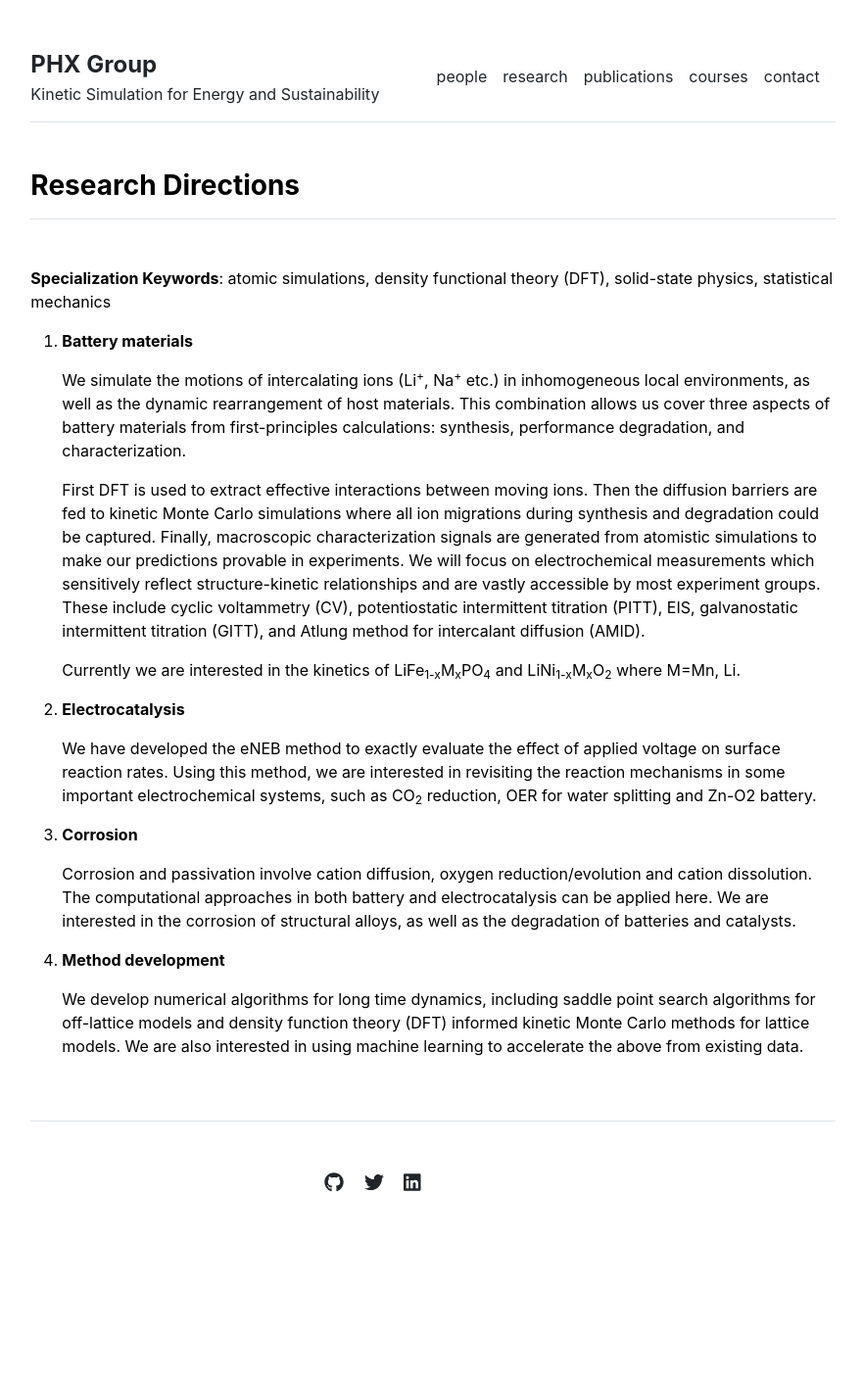
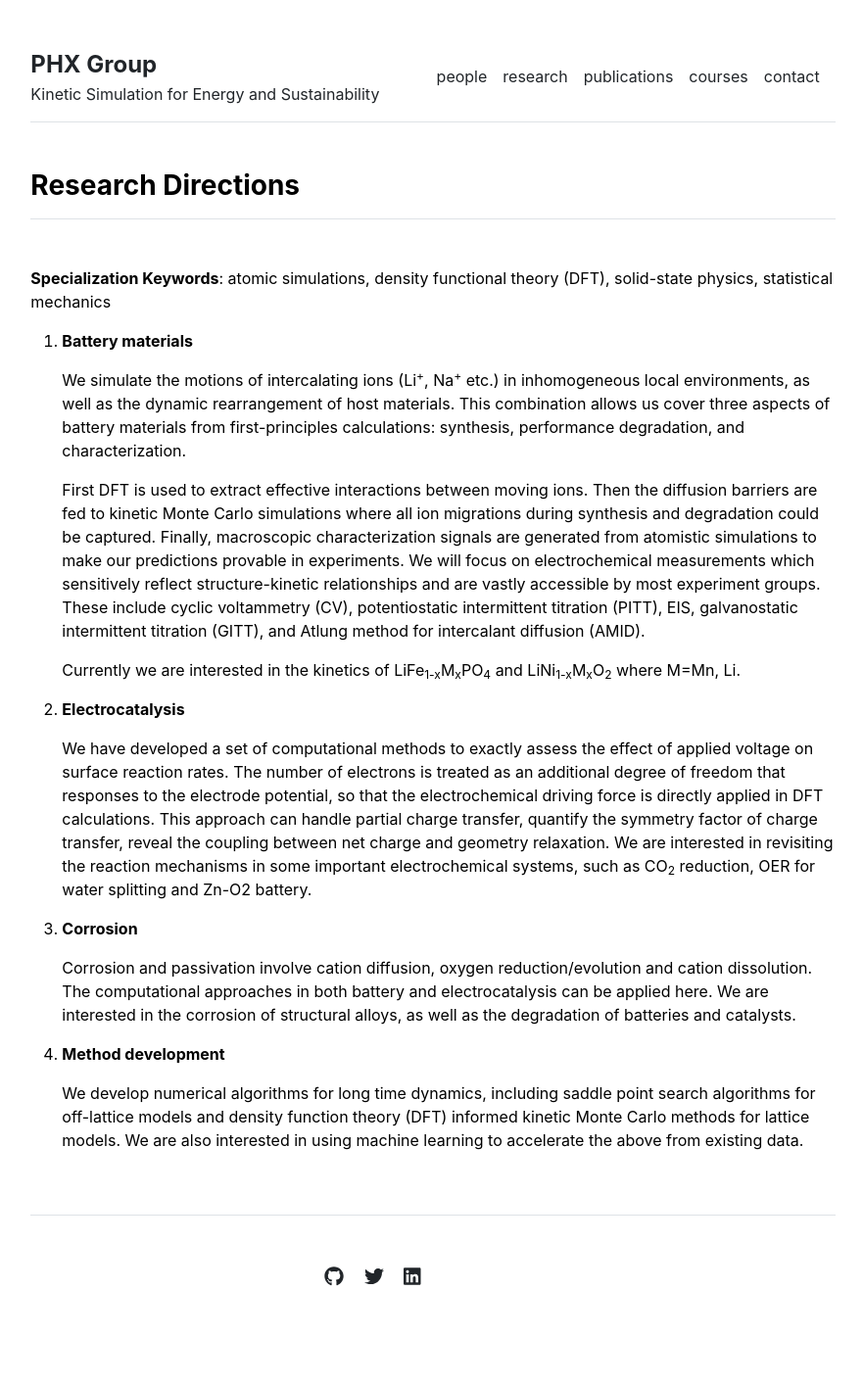
Before and after one commit to penghao-xiao/xiao_group, a Jekyll site: the page built from research.md, in a window 1280 px wide. Shown: the whole page at 98% size, without its empty margins (198-1079 px from the left). Built offline with Jekyll 4.4.1, drawn with Linux system fonts in a browser that asks for light colours; before the commit the page ends 1319 px from its top, so only the background shows below that.

Commit message:
update electrocatalysis in research

```diff
--- a/research.md
+++ b/research.md
@@ -15,7 +15,7 @@ title: "Research Directions"
 
 2. **Electrocatalysis**
 
-   We have developed the eNEB method to exactly evaluate the effect of applied voltage on surface reaction rates. Using this method, we are interested in revisiting the reaction mechanisms in some important electrochemical systems, such as CO<sub>2</sub> reduction, OER for water splitting and Zn-O2 battery.
+   We have developed a set of computational methods to exactly assess the effect of applied voltage on surface reaction rates. The number of electrons is treated as an additional degree of freedom that responses to the electrode potential, so that the electrochemical driving force is directly applied in DFT calculations. This approach can handle partial charge transfer, quantify the symmetry factor of charge transfer, reveal the coupling between net charge and geometry relaxation. We are interested in revisiting the reaction mechanisms in some important electrochemical systems, such as CO<sub>2</sub> reduction, OER for water splitting and Zn-O2 battery.
 
 3. **Corrosion**
 
```
